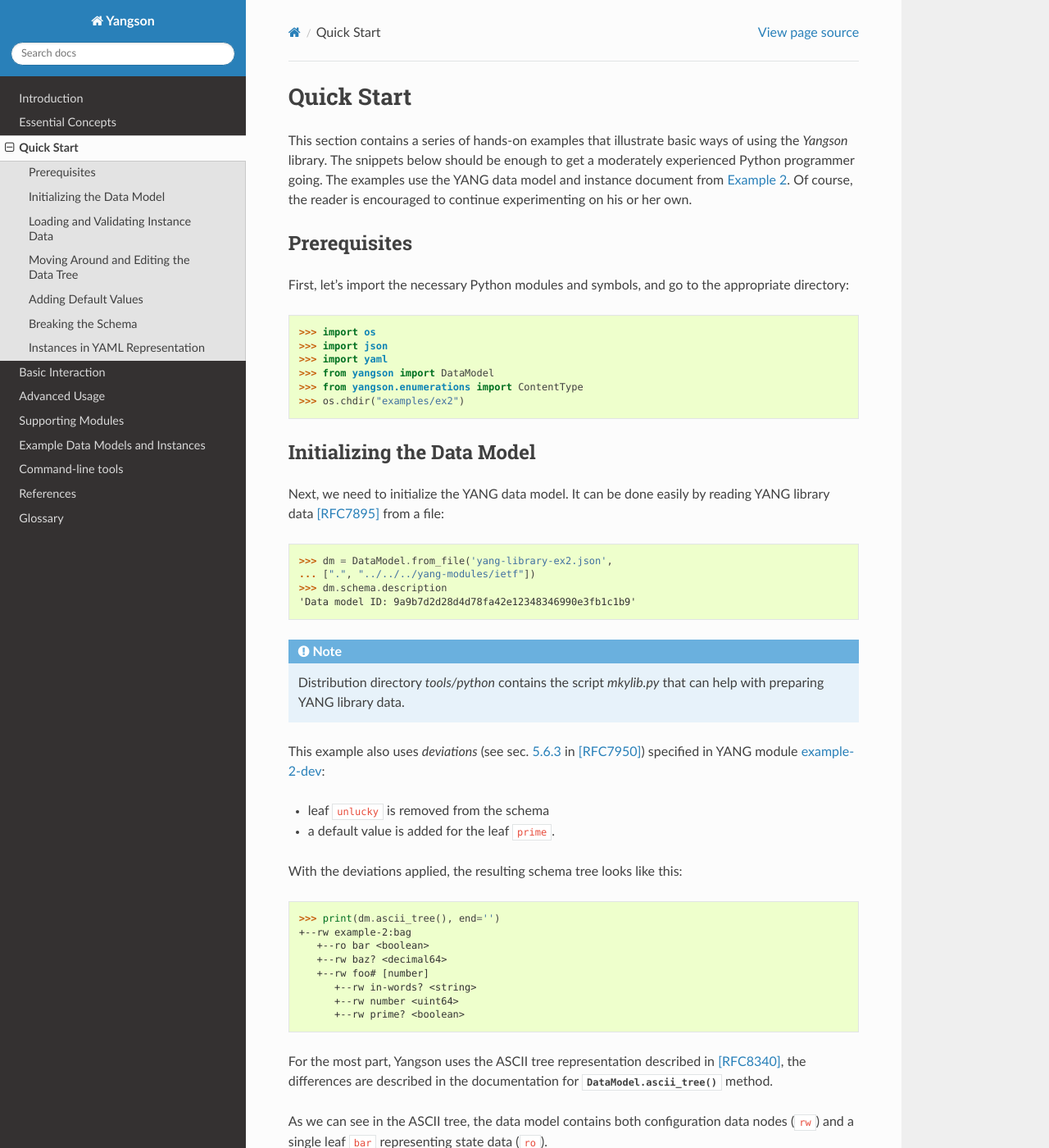
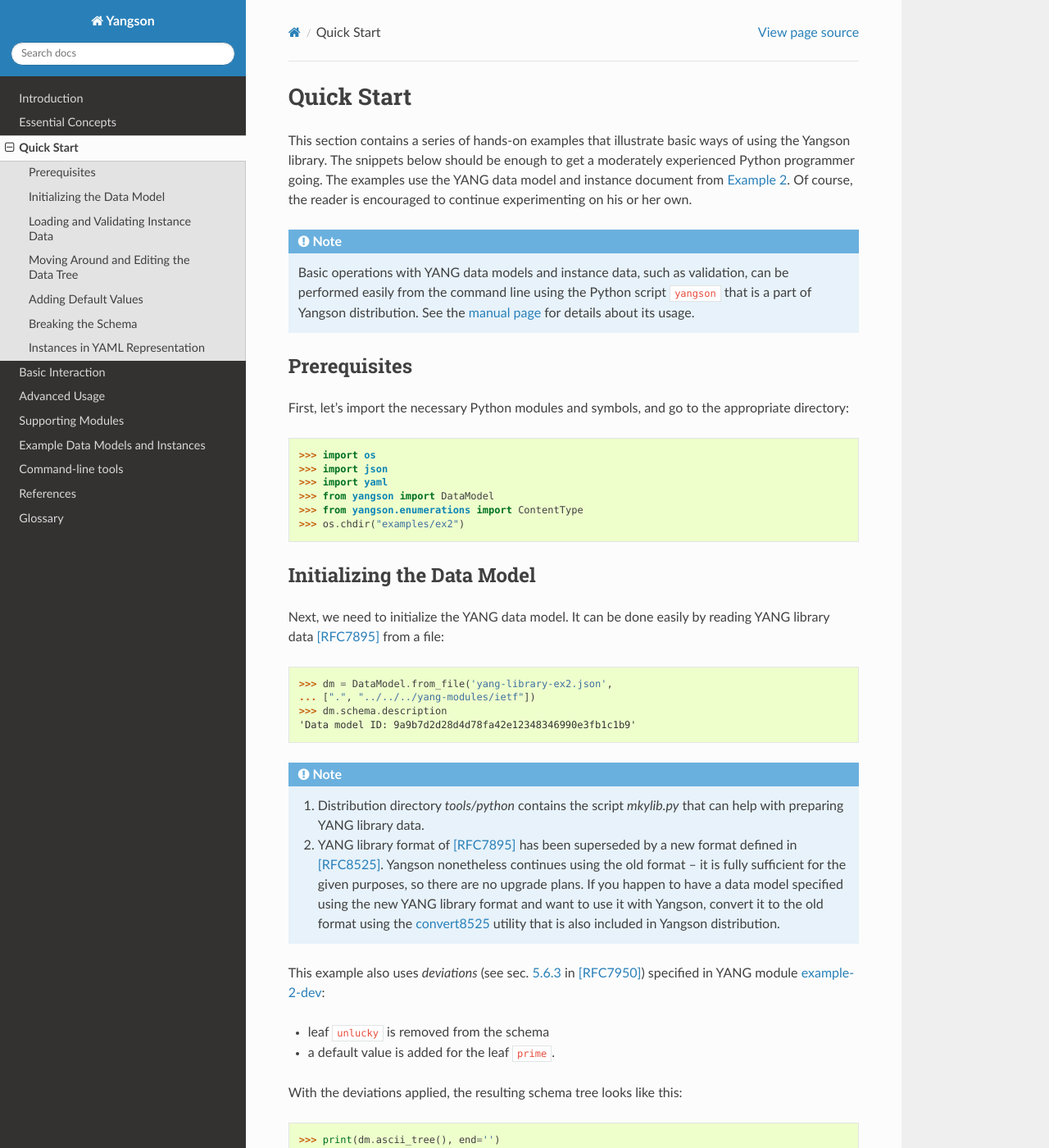
Before and after one commit to CZ-NIC/yangson, a Sphinx documentation site: the page built from docs/quickstart.rst, in a window 1280 px wide and 1400 px high. Shown: the whole window at 82% size. Built offline with Sphinx 7.4.7 and the Read the Docs theme 3.1.0, drawn with Linux system fonts in a browser that asks for light colours.

Commit message:
Update the Quick Start page in the docs

```diff
--- a/docs/quickstart.rst
+++ b/docs/quickstart.rst
@@ -8,11 +8,17 @@ Quick Start
    os.chdir("../..")
 
 This section contains a series of hands-on examples that illustrate
-basic ways of using the *Yangson* library. The snippets below should
+basic ways of using the Yangson library. The snippets below should
 be enough to get a moderately experienced Python programmer going. The
 examples use the YANG data model and instance document
 from :ref:`sec-ex2`. Of course, the reader is encouraged to continue
 experimenting on his or her own.
+
+.. note::
+   Basic operations with YANG data models and instance data, such as validation,
+   can be performed easily from the command line using the Python script
+   ``yangson`` that is a part of Yangson distribution. See the
+   :ref:`manual page <yangson-man>` for details about its usage.
 
 Prerequisites
 =============
@@ -43,8 +49,18 @@ by reading YANG library data [RFC7895]_ from a file:
    'Data model ID: 9a9b7d2d28d4d78fa42e12348346990e3fb1c1b9'
 
 .. note::
-   Distribution directory *tools/python* contains the script *mkylib.py* that
-   can help with preparing YANG library data.
+
+   1. Distribution directory *tools/python* contains the script *mkylib.py* that
+      can help with preparing YANG library data.
+
+   2. YANG library format of [RFC7895]_ has been superseded by a new format
+      defined in [RFC8525]_. Yangson nonetheless continues using the old format
+      – it is fully sufficient for the given purposes, so there
+      are no upgrade plans. If you happen to have a data model specified
+      using the new YANG library format and want to use it with Yangson,
+      convert it to the old format using the
+      :ref:`convert8525 <convert8525-man>` utility that is also included in
+      Yangson distribution.
 
 This example also uses *deviations* (see sec. `5.6.3`_ in [RFC7950]_) specified in YANG module :ref:`example-2-dev <mod-ex2-dev>`:
 
```
